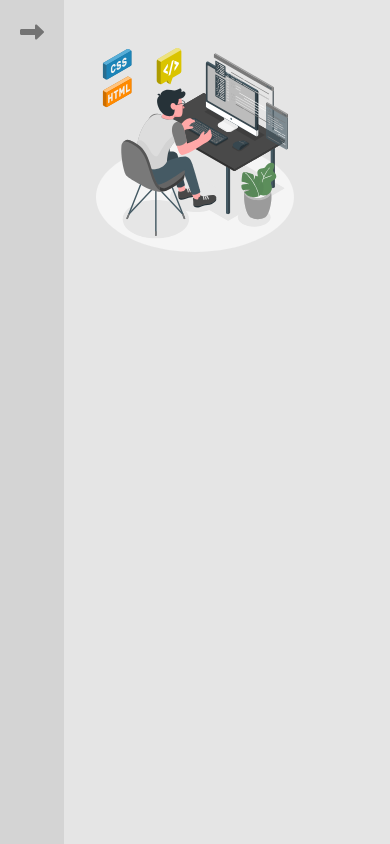
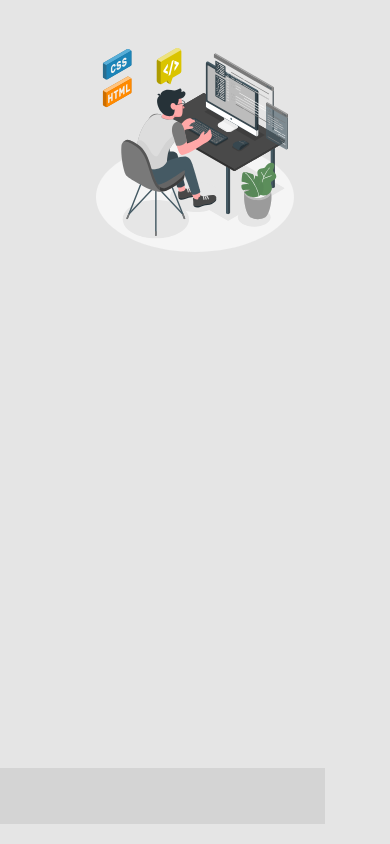
Before and after one commit to IvanMCorrea/dev_portfolio, a Next.js app: page / in a window 390 px wide. Built offline with nearby package versions, Linux system fonts and the light colour scheme.

Commit message:
Add media querys to switch from sidebar to appbar

```diff
--- /dev/null
+++ b/app/_components/AppBar.tsx
@@ -0,0 +1,17 @@
+"use client";
+import React, { useState } from "react";
+import { ThemeToggle } from "./ThemeToggle";
+
+function AppBar() {
+  const [expanded, setExpanded] = useState<Boolean>(false);
+
+  return (
+    <section
+      className={`fixed flex justify-center items-center bottom-5 w-5/6 h-14 px-5 bg-neutral-300 dark:bg-neutral-800 appbar`}
+    >
+      <ThemeToggle expanded={expanded} />
+    </section>
+  );
+}
+
+export default AppBar;
--- a/app/_components/Sidebar.tsx
+++ b/app/_components/Sidebar.tsx
@@ -9,7 +9,7 @@ function Sidebar() {
 
   return (
     <aside
-      className={`fixed flex left-0 top-0 h-screen p-5 flex-col ${sidebarWidth} bg-neutral-300 dark:bg-neutral-800 items-start`}
+      className={`fixed flex left-0 top-0 h-screen p-5 flex-col ${sidebarWidth} bg-neutral-300 dark:bg-neutral-800 items-start sidebar`}
     >
       <SidebarToggle expanded={expanded} setExpanded={setExpanded} />
       <ThemeToggle expanded={expanded} />
--- a/app/_components/ThemeToggle.tsx
+++ b/app/_components/ThemeToggle.tsx
@@ -15,10 +15,7 @@ export function ThemeToggle({ expanded }: { expanded: Boolean }) {
     return null;
   }
   return (
-    <button
-      onClick={() => setTheme(theme === "light" ? "dark" : "light")}
-      className="mt-5"
-    >
+    <button onClick={() => setTheme(theme === "light" ? "dark" : "light")}>
       {theme === "dark" && (
         <FontAwesomeIcon
           icon={faSun}
--- a/app/globals.css
+++ b/app/globals.css
@@ -13,6 +13,13 @@
   --foreground: #f5f5f5;
 }
 
-.sidebar {
-  background-color: rgb(var(--sidebar));
+@media (max-width: 768px) {
+  .sidebar {
+    display: none;
+  }
 }
+@media (min-width: 769px) {
+  .appbar {
+    display: none;
+  }
+}
--- a/app/layout.tsx
+++ b/app/layout.tsx
@@ -2,6 +2,7 @@ import "./globals.css";
 import { Inter } from "next/font/google";
 import { Providers } from "./_components/Providers";
 import Sidebar from "./_components/Sidebar";
+import AppBar from "./_components/AppBar";
 const inter = Inter({ subsets: ["latin"] });
 
 export const metadata = {
@@ -21,6 +22,7 @@ export default function RootLayout({
         <Providers>
           <Sidebar />
           {children}
+          <AppBar />
         </Providers>
       </body>
     </html>
```
